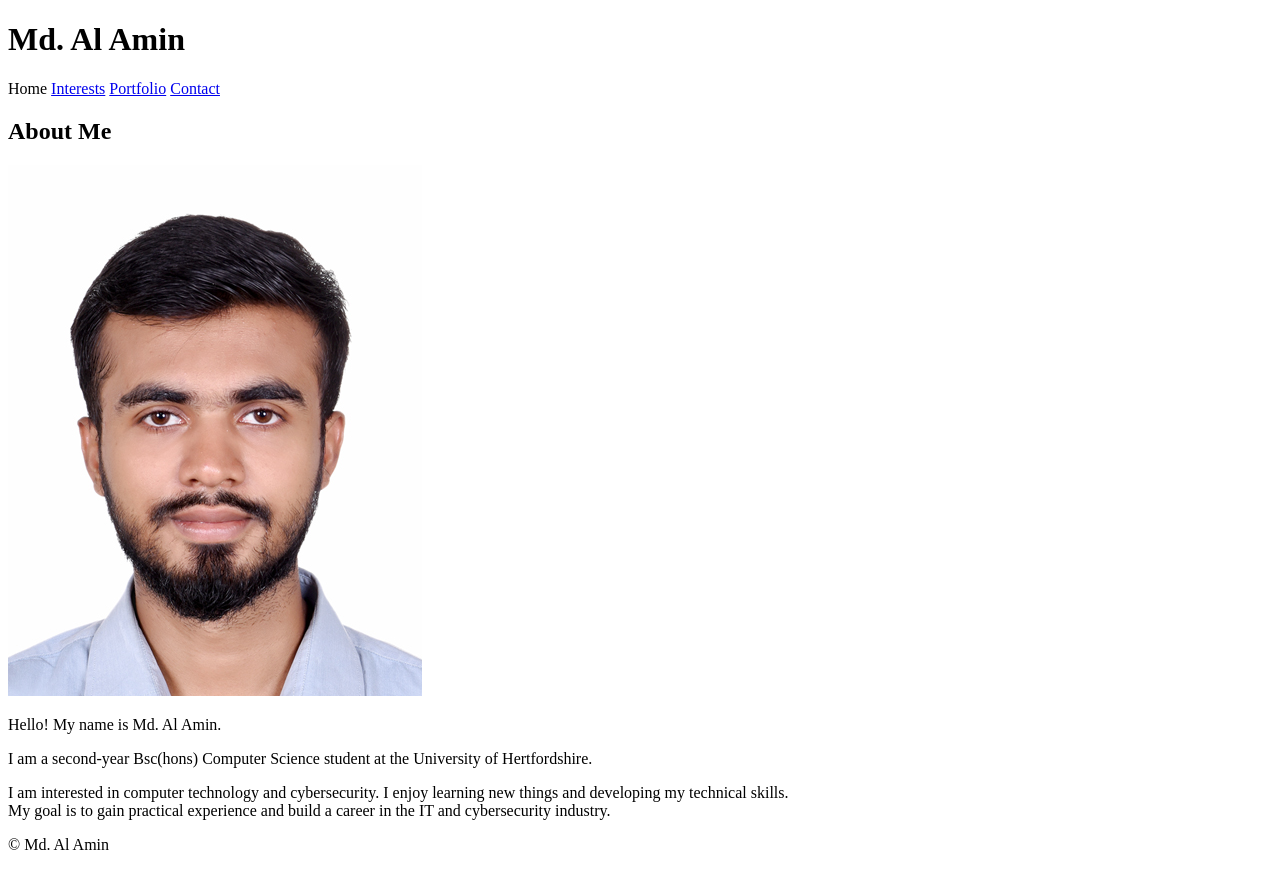
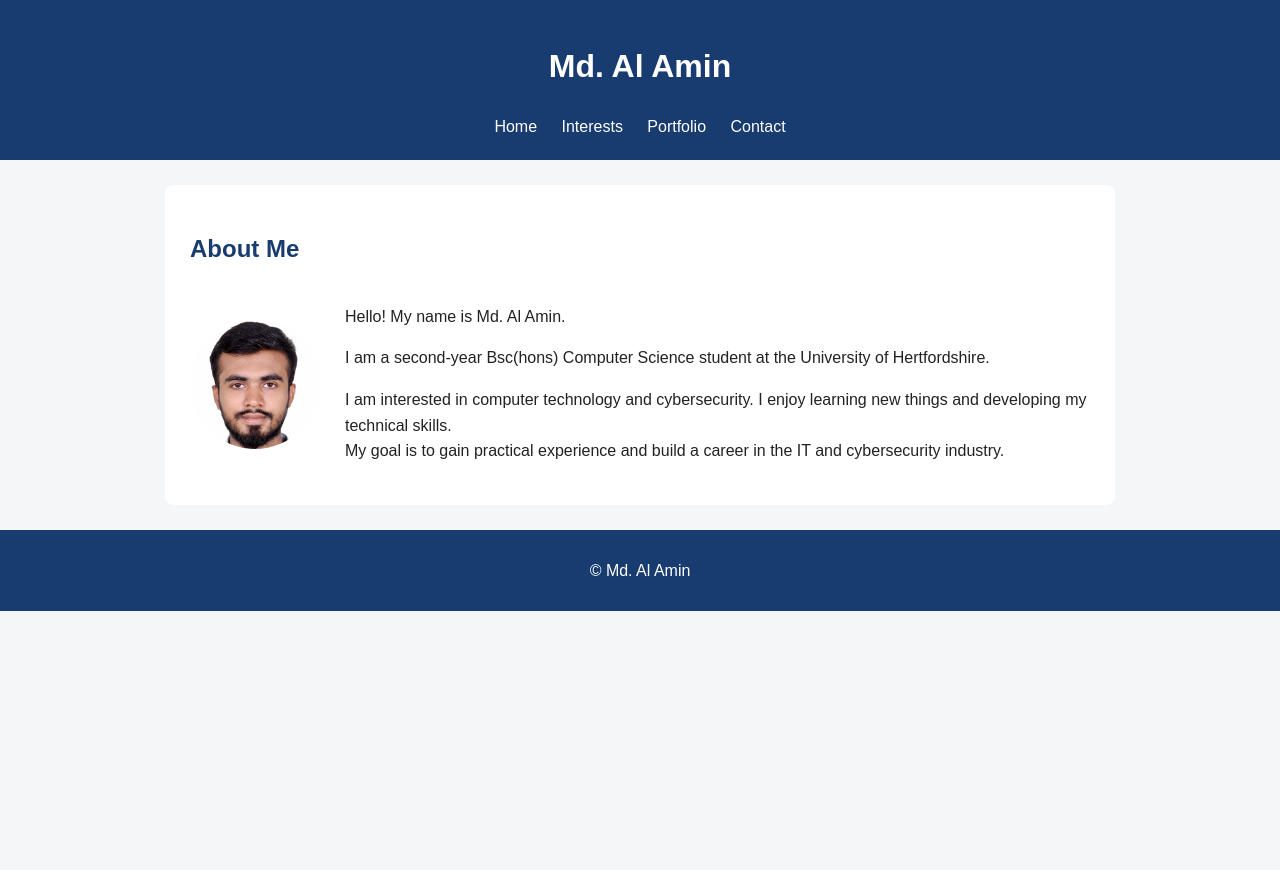
Before and after one commit to ma25ahm/my_accessible_and_usable_profile_site, a plain HTML site: page Index.html in a window 1280 px wide. After the commit the page ends 800 px from the top, so only its background shows below. Drawn offline with Linux system fonts and the light colour scheme; a script that the page names is missing; files whose address does not match are found by name.

Commit message:
formatting and some changes

```diff
--- a/Index.html
+++ b/Index.html
@@ -5,20 +5,20 @@
             <meta charset="UTF-8">
             <meta name="viewport" content="width=device-width, initial-scale=1.0">
             <title>About Me- Al Amin</title>
-            <link rel="stylesheet" herf="css/style.css">
+            <link rel="stylesheet" href="css/style.css">
             <script src="js/script.js" defer></script>
 
     </head>
     <body>
-        <herader>
+        <header>
             <h1>Md. Al Amin</h1>
-            <nav aria-lebel="Main navigation">
-                <a herf="Index.html">Home</a>
+            <nav aria-label="Main navigation">
+                <a href="Index.html">Home</a>
                 <a href="Interests.html">Interests</a>
                 <a href="Portfolio.html">Portfolio</a>
                 <a href="Contact.html">Contact</a>
             </nav>
-        </herader>
+        </header>
         <main>
             <h2>About Me</h2>
             <div class="profile">
```
